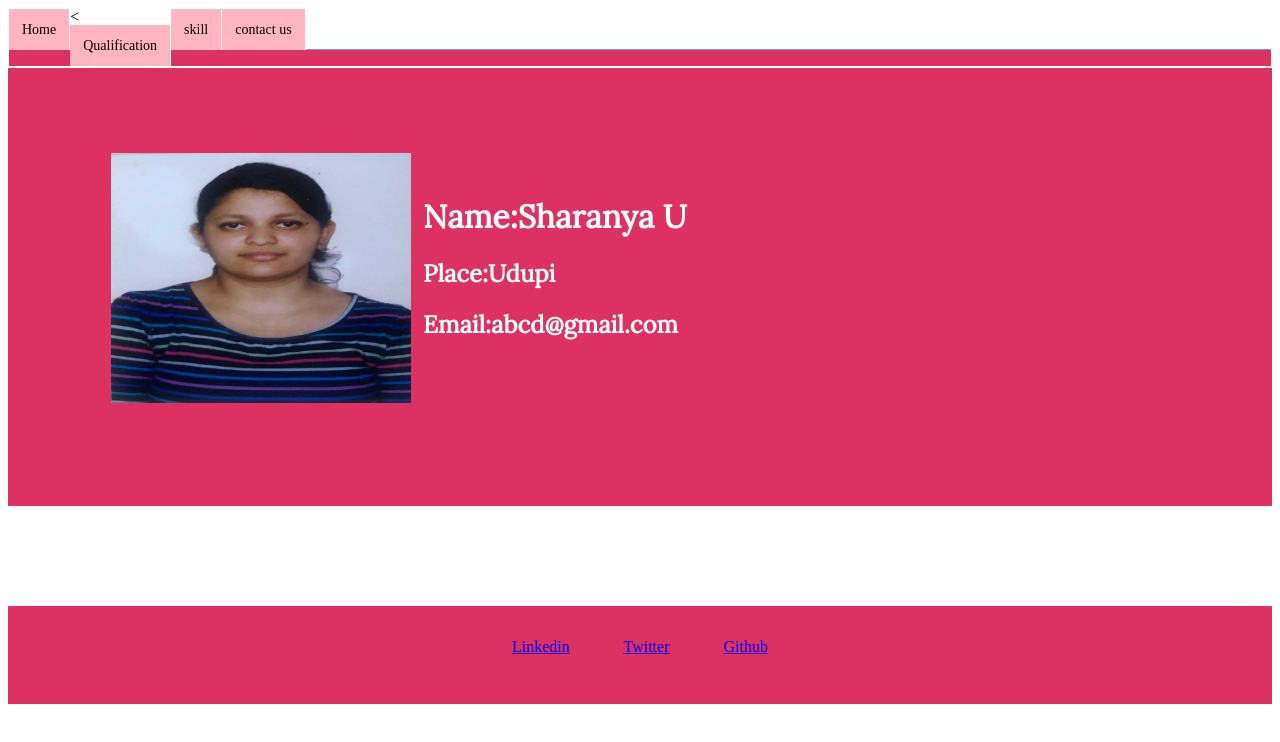
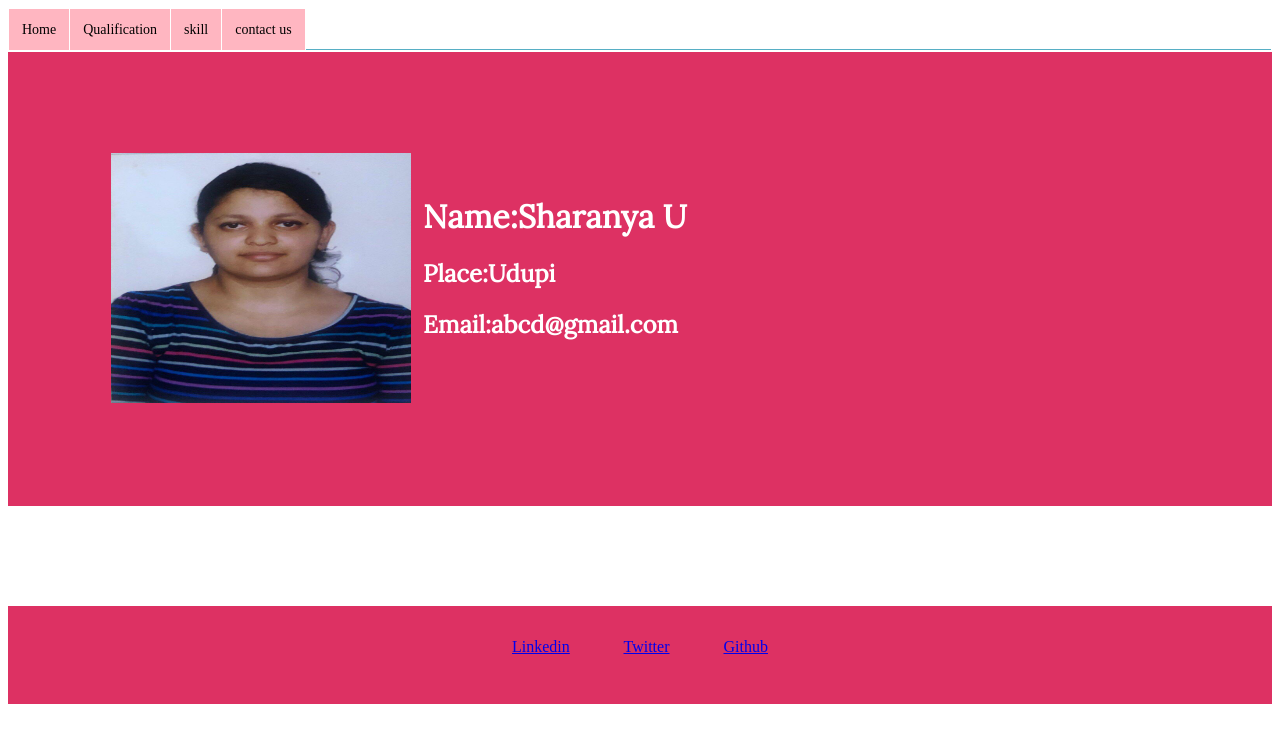
Before and after one commit to sharanyaraou/website.github.io, a plain HTML site: page index.html in a window 1280 px wide. Drawn offline with Linux system fonts and the light colour scheme.

Commit message:
Update index.html

```diff
--- a/index.html
+++ b/index.html
@@ -18,7 +18,7 @@
               <li>
               <a href="../index.html">Home</a>
 
-              <li> <<a href="Qualifications.html" >Qualification</a>
+              <li> <a href="Qualifications.html" >Qualification</a>
               </li>
               <li><a href="skill.html">skill</a>
                </li>
```
